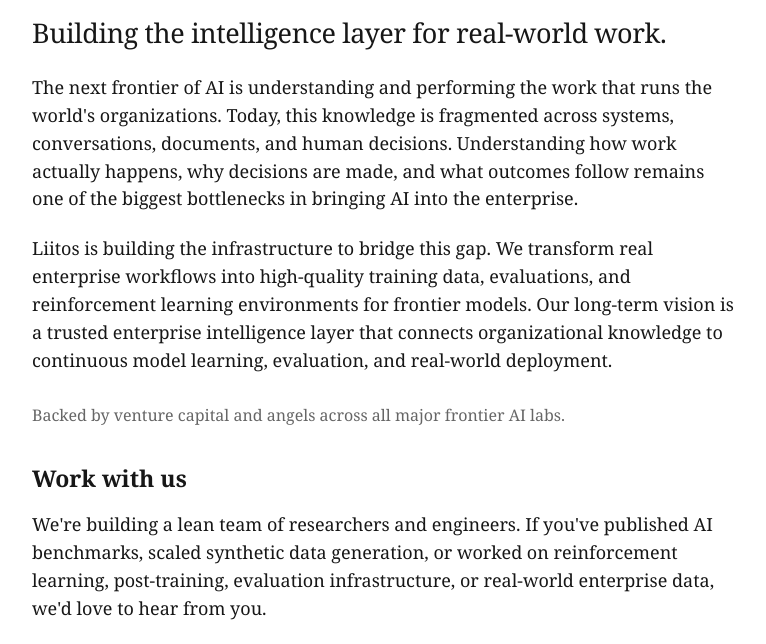
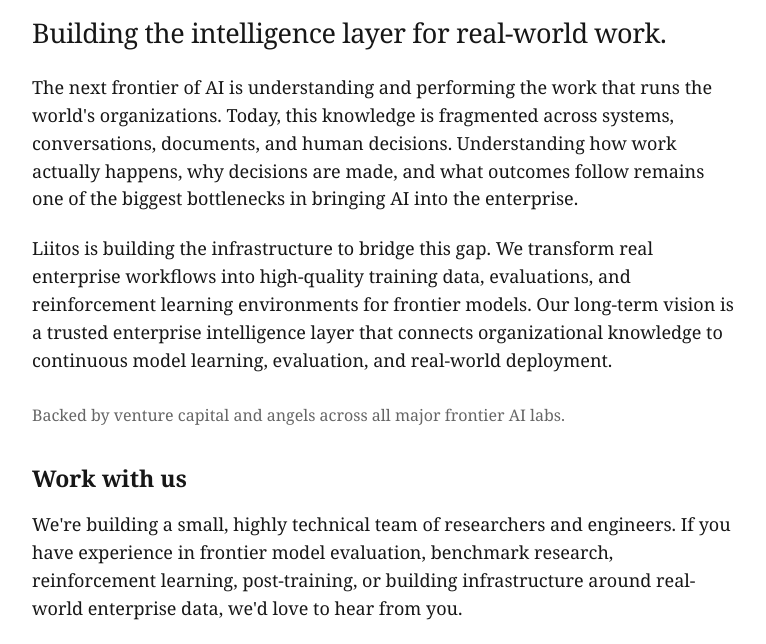
Before and after one commit to Liitos-ai/website, a plain HTML site: page index.html in a window 1280 px wide. Shown: the part 146-790 px from the top of the page, without its empty margins (256-1022 px from the left). Drawn offline with Linux system fonts and the light colour scheme.

Commit message:
Update Work with us paragraph

```diff
--- a/index.html
+++ b/index.html
@@ -41,7 +41,7 @@ footer { margin-top: auto; padding-top: 72px; display: flex; justify-content: sp
 <p class="backing">Backed by venture capital and angels across all major frontier AI labs.</p>
 <section class="careers" aria-labelledby="careers-heading">
 <h2 id="careers-heading">Work with us</h2>
-<p>We're building a lean team of researchers and engineers. If you've published AI benchmarks, scaled synthetic data generation, or worked on reinforcement learning, post-training, evaluation infrastructure, or real-world enterprise data, we'd love to hear from you.</p>
+<p>We're building a small, highly technical team of researchers and engineers. If you have experience in frontier model evaluation, benchmark research, reinforcement learning, post-training, or building infrastructure around real-world enterprise data, we'd love to hear from you.</p>
 <div class="contact" aria-live="polite"><button id="reveal-email" type="button" aria-controls="contact-email" aria-expanded="false">Get in touch <span class="text-arrow" aria-hidden="true">&#x2197;&#xFE0E;</span></button><a id="contact-email" href="mailto:adit@liitos.ai" hidden>adit@liitos.ai</a><noscript><a href="mailto:adit@liitos.ai">adit@liitos.ai</a></noscript></div>
 </section>
 </main>
```
